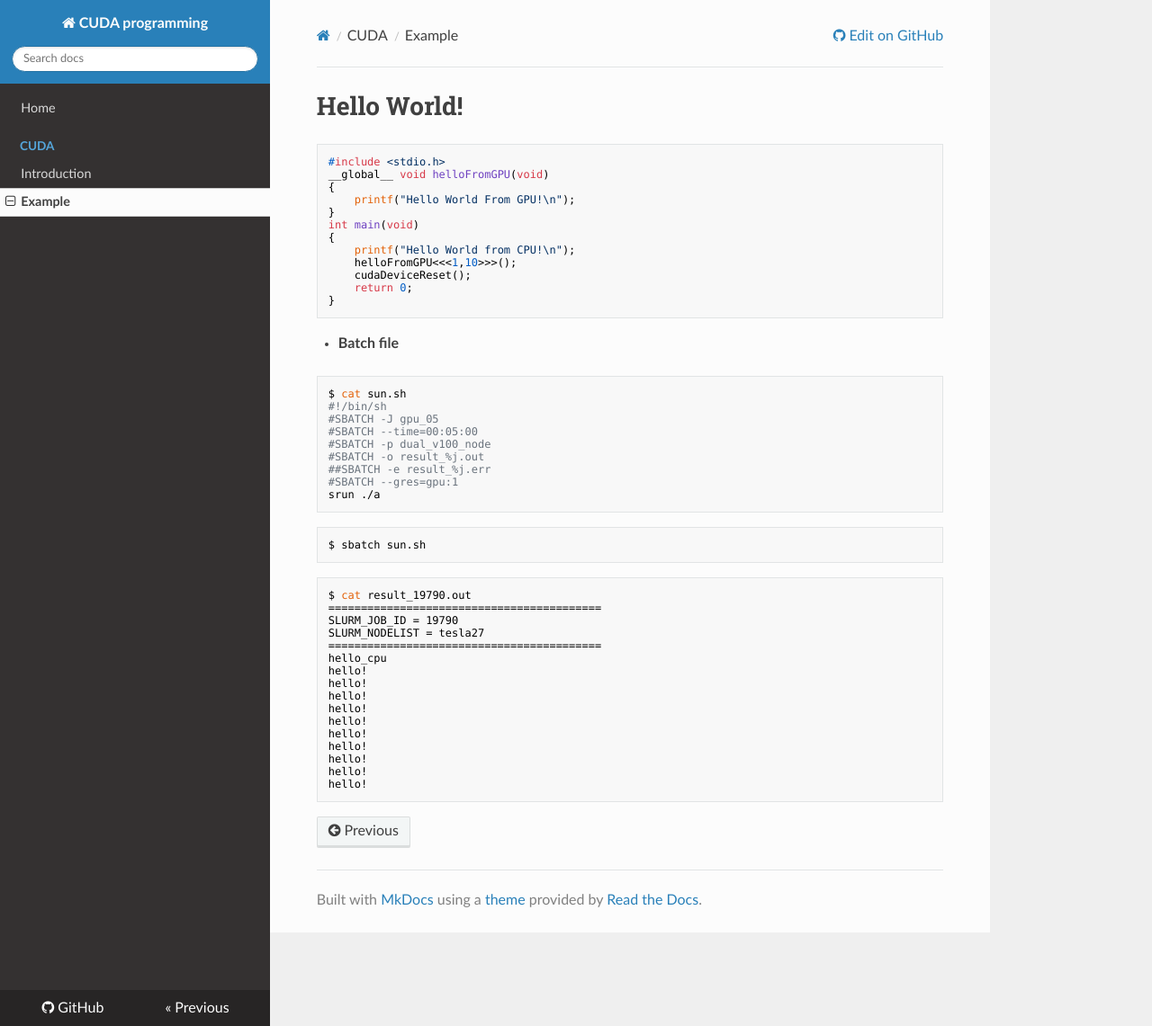
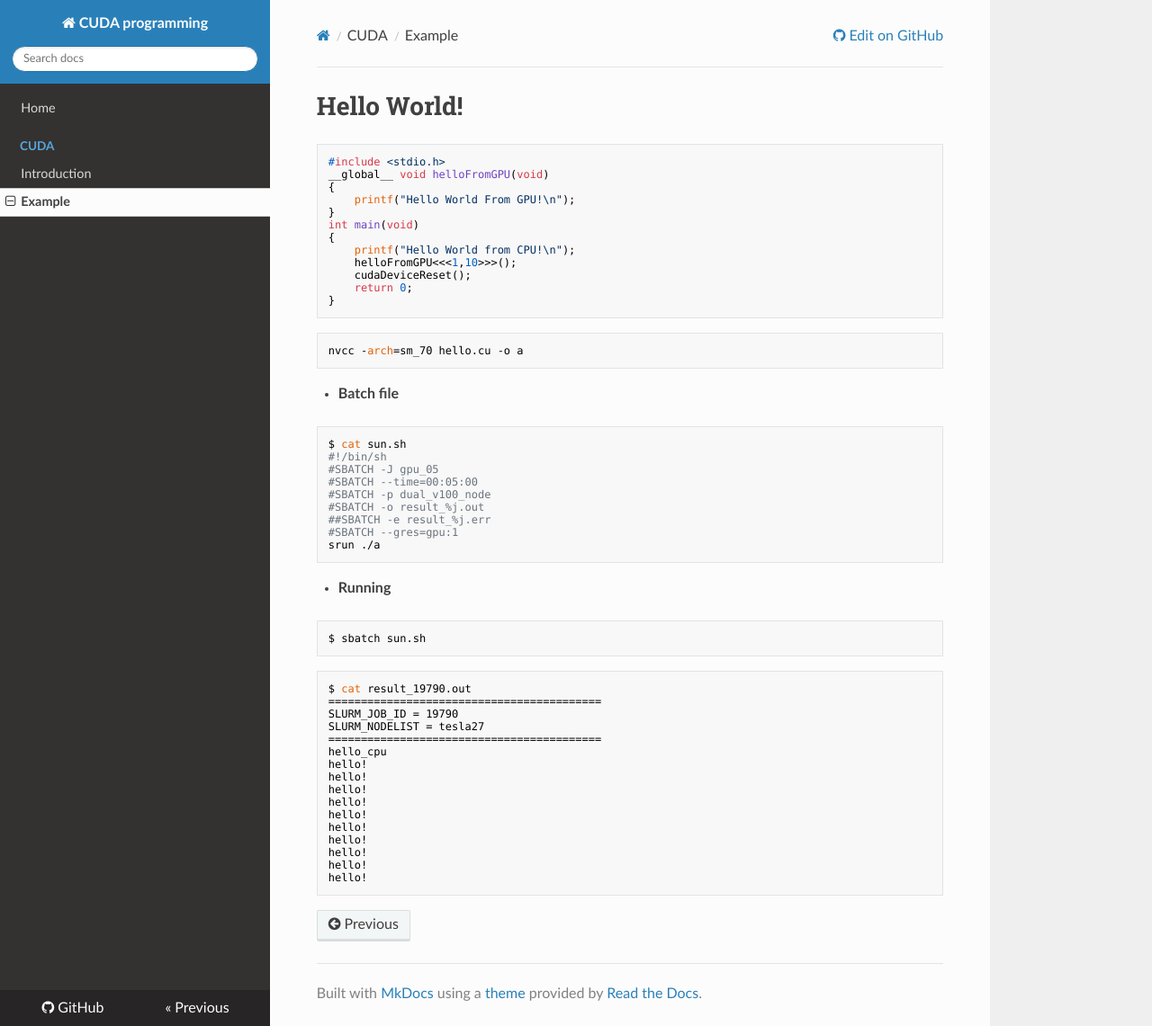
Before and after one commit to WonyoungCho/CUDA, an MkDocs documentation site: the page built from docs/CUDA_ex.md, in a window 1280 px wide and 1141 px high. Shown: the whole window at 90% size. Built offline with MkDocs 1.6.1, drawn with Linux system fonts in a browser that asks for light colours; nearby versions of some CDN libraries; old or Windows-style settings are respelled for this version of MkDocs.

Commit message:
Update CUDA_ex.md

````diff
--- a/docs/CUDA_ex.md
+++ b/docs/CUDA_ex.md
@@ -14,6 +14,10 @@ int main(void)
     return 0;
 }
 ```
+```sh
+nvcc -arch=sm_70 hello.cu -o a
+```
+
 - **Batch file**
 ```sh
 $ cat sun.sh
@@ -26,6 +30,7 @@ $ cat sun.sh
 #SBATCH --gres=gpu:1
 srun ./a
 ```
+- **Running**
 ```sh
 $ sbatch sun.sh
 ```
````
